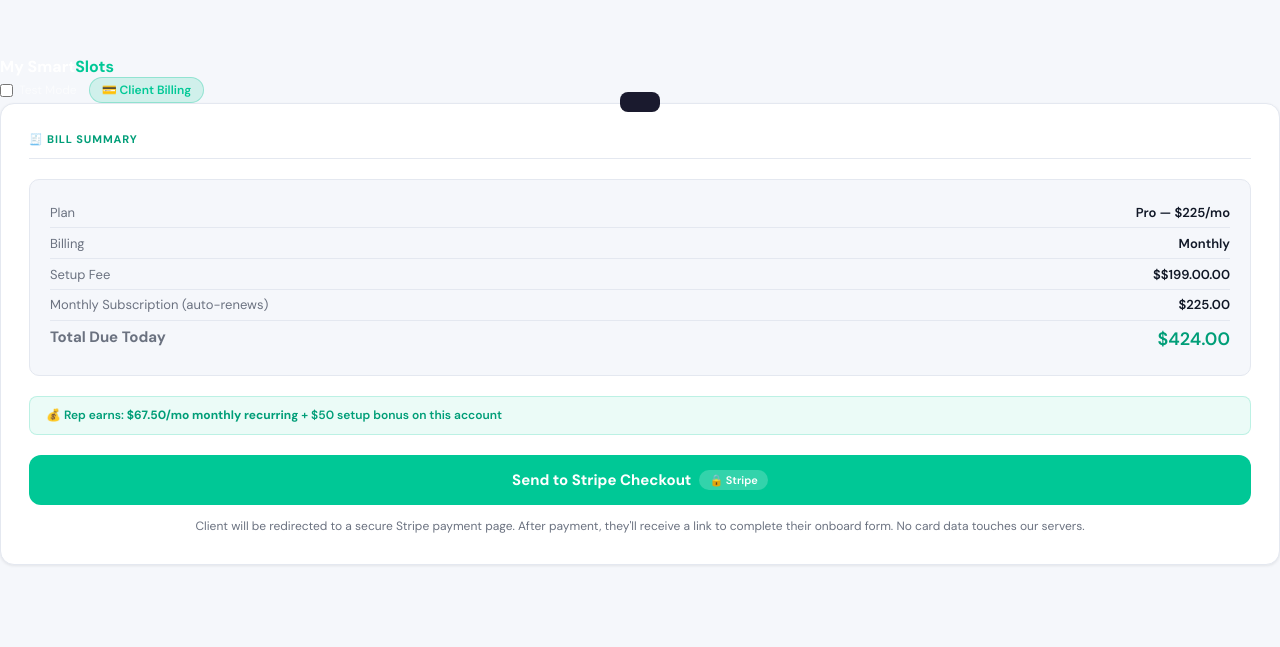
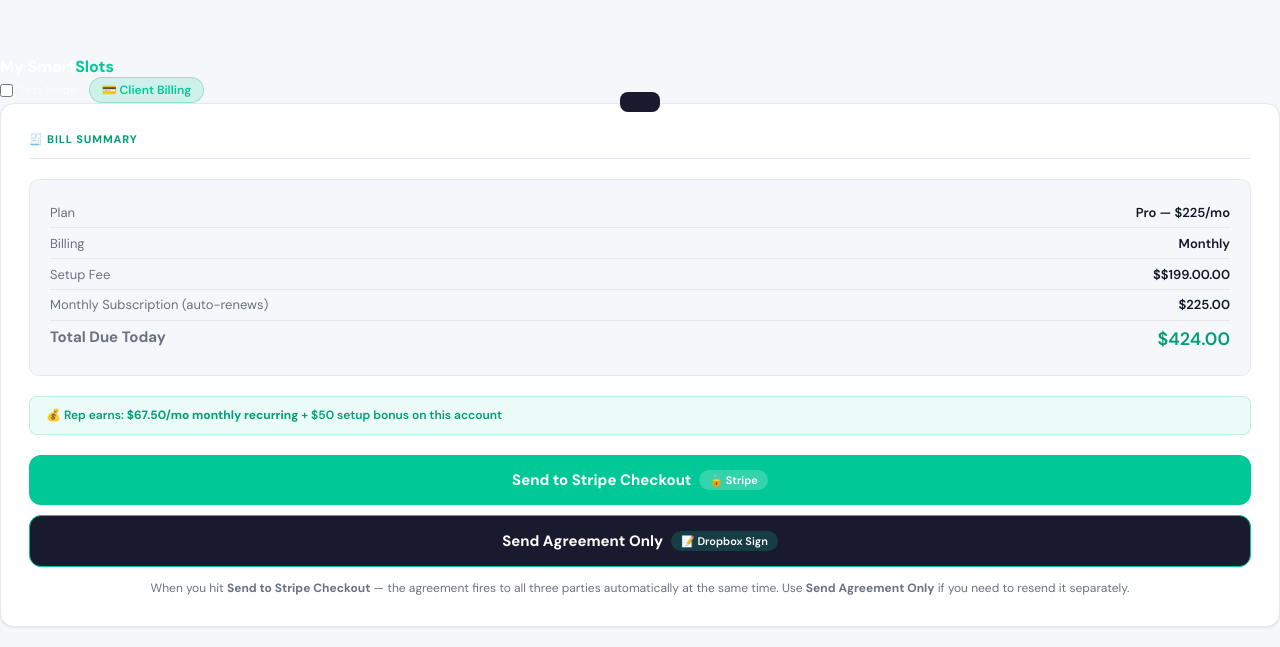
Before and after one commit to MySmartSlots/mysmartslots, a website: page financial.html in a window 1280 px wide. Shown: the part 744-1391 px from the top of the page. Before the commit the page ends 1329 px from the top, so only its background shows below. Drawn offline with Linux system fonts and the light colour scheme.

Commit message:
Add files via upload

```diff
--- a/financial.html
+++ b/financial.html
@@ -323,7 +323,12 @@ header{background:var(--navy);padding:1rem 1.5rem;display:flex;align-items:cente
       <span>Send to Stripe Checkout</span>
       <span class="stripe-badge">🔒 Stripe</span>
     </button>
-    <p class="stripe-note">Client will be redirected to a secure Stripe payment page. After payment, they'll receive a link to complete their onboard form. No card data touches our servers.</p>
+    <button class="checkout-btn" id="agreement-btn" onclick="sendAgreementOnly()"
+      style="margin-top:10px;background:var(--navy);border:1.5px solid var(--accent);">
+      <span>Send Agreement Only</span>
+      <span class="stripe-badge" style="background:rgba(0,200,150,.2);">📝 Dropbox Sign</span>
+    </button>
+    <p class="stripe-note">When you hit <strong>Send to Stripe Checkout</strong> — the agreement fires to all three parties automatically at the same time. Use <strong>Send Agreement Only</strong> if you need to resend it separately.</p>
   </div>
 
 </div>
@@ -385,6 +390,57 @@ let selectedBilling='monthly';
 let selectedSetupFee=199;
 let selectedWebDesign='none';
 let isTestMode=false;
+
+async function sendAgreementOnly(){
+  const rep=document.getElementById('rep-select').value;
+  const name=document.getElementById('client-name').value.trim();
+  const email=document.getElementById('client-email').value.trim();
+  if(!rep){toast('Select the closing Account Manager first.');return;}
+  if(!name){toast('Enter the client name.');return;}
+  if(!email||!email.includes('@')){toast('Enter a valid client email.');return;}
+
+  const btn=document.getElementById('agreement-btn');
+  btn.disabled=true;
+  btn.innerHTML='<span>Sending agreement...</span>';
+
+  const repEmail=REP_EMAILS[rep]||'hello@mysmartslots.com';
+
+  // Setup fee
+  let setupFee=selectedSetupFee;
+  if(typeof selectedSetupFee==='string'){
+    setupFee=Math.max(99,parseInt(document.getElementById('custom-setup-input')?.value)||199);
+  }
+
+  try{
+    const r=await fetch(`${API}/portal/billing/send-agreement`,{
+      method:'POST',
+      headers:{'Content-Type':'application/json'},
+      body:JSON.stringify({
+        username:currentU,password:currentP,
+        rep_name:rep,
+        rep_email:repEmail,
+        client_name:name,
+        client_email:email,
+        plan:selectedPlan,
+        billing_type:selectedBilling,
+        setup_fee:setupFee,
+      })
+    });
+    const d=await r.json();
+    if(d.success){
+      toast('✓ Agreement sent to '+repEmail+', '+email+', and owner');
+      btn.innerHTML='<span>✓ Agreement Sent</span><span class="stripe-badge" style="background:rgba(0,200,150,.2);">📝 Dropbox Sign</span>';
+    } else {
+      toast('Agreement error: '+(d.error||'Unknown error'),true);
+      btn.disabled=false;
+      btn.innerHTML='<span>Send Agreement Only</span><span class="stripe-badge" style="background:rgba(0,200,150,.2);">📝 Dropbox Sign</span>';
+    }
+  }catch(e){
+    toast('Connection error sending agreement',true);
+    btn.disabled=false;
+    btn.innerHTML='<span>Send Agreement Only</span><span class="stripe-badge" style="background:rgba(0,200,150,.2);">📝 Dropbox Sign</span>';
+  }
+}
 
 function doFinancialLogout(){
   currentU=null;currentP=null;currentName=null;
@@ -696,6 +752,8 @@ function resetForm(){
   const btn=document.getElementById('checkout-btn');
   btn.disabled=false;
   btn.innerHTML='<span>Send to Stripe Checkout</span><span class="stripe-badge">🔒 Stripe</span>';
+  const agreementBtn=document.getElementById('agreement-btn');
+  if(agreementBtn){agreementBtn.disabled=false;agreementBtn.innerHTML='<span>Send Agreement Only</span><span class="stripe-badge" style="background:rgba(0,200,150,.2);">📝 Dropbox Sign</span>';}
   window.scrollTo({top:0,behavior:'smooth'});
 }
 
--- a/portal-server.js
+++ b/portal-server.js
@@ -418,7 +418,7 @@ async function sendAgreement({ rep_name, rep_email, client_name, client_email, p
     });
     const data = await response.json();
     if (!response.ok) {
-      console.error("Dropbox Sign error:", data);
+      console.error("Dropbox Sign error:", JSON.stringify(data));
       return { success: false, error: data?.error?.error_msg || "Dropbox Sign API error" };
     }
     console.log("Agreement sent:", data?.signature_request?.signature_request_id);
```
